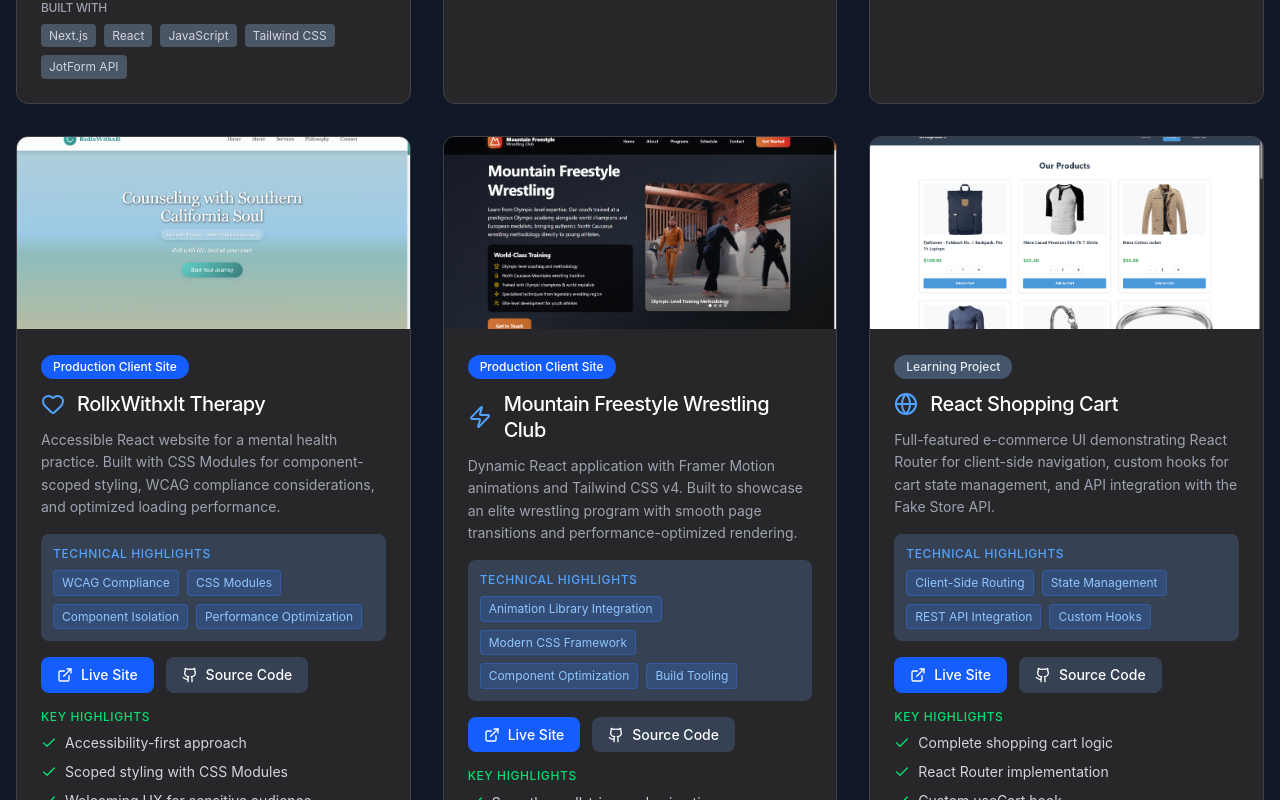
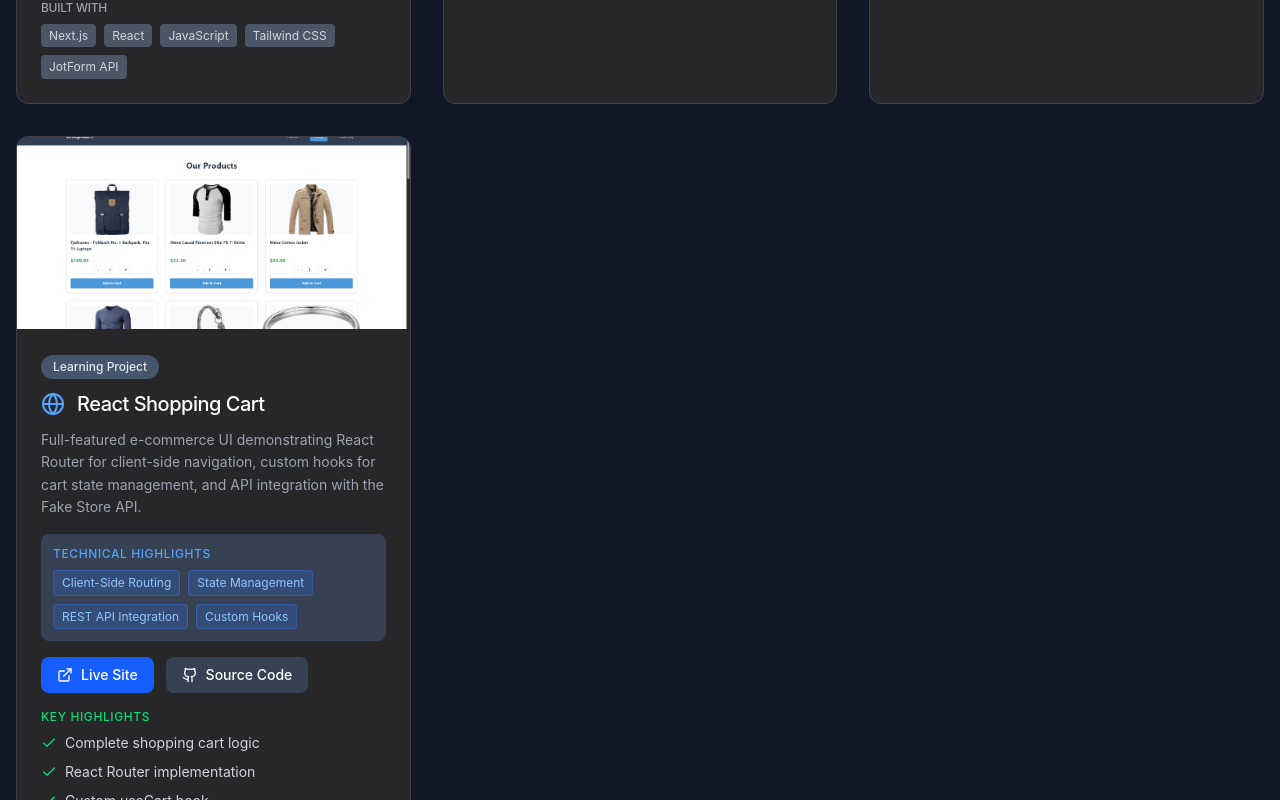
Before and after one commit to Moocifur/portfolio, a React (Vite) app: page / in a window 1280 px wide. Shown: the part 2060-2860 px from the top of the page. Built offline with nearby package versions, Linux system fonts and the light colour scheme.

Commit message:
updating projects

```diff
--- a/src/components/Projects.jsx
+++ b/src/components/Projects.jsx
@@ -1,5 +1,5 @@
 import React, { useState } from 'react';
-import { ExternalLink, Github, Monitor, Globe, Code, Database, Zap, Heart, Check } from 'lucide-react';
+import { ExternalLink, Github, Monitor, Globe, Code, Database, Check } from 'lucide-react';
 
 const Projects = () => {
     const [imageLoaded, setImageLoaded] = useState({});
@@ -53,34 +53,6 @@ const Projects = () => {
         },
         {
             id: 4,
-            title: "RollxWithxIt Therapy",
-            description: "Accessible React website for a mental health practice. Built with CSS Modules for component-scoped styling, WCAG compliance considerations, and optimized loading performance.",
-            image: "/rollwithit.png",
-            category: "client",
-            clientType: "Production Client Site",
-            technologies: ["React", "Vite", "CSS Modules", "Accessibility APIs"],
-            technicalFeatures: ["WCAG Compliance", "CSS Modules", "Component Isolation", "Performance Optimization"],
-            highlights: ["Accessibility-first approach", "Scoped styling with CSS Modules", "Welcoming UX for sensitive audience", "Lighthouse performance tuning"],
-            liveUrl: "https://roll-with-xit.netlify.app/",
-            githubUrl: "https://github.com/Moocifur/rollxwithxit",
-            icon: <Heart className="w-6 h-6" />,
-        },
-        {
-            id: 5,
-            title: "Mountain Freestyle Wrestling Club",
-            description: "Dynamic React application with Framer Motion animations and Tailwind CSS v4. Built to showcase an elite wrestling program with smooth page transitions and performance-optimized rendering.",
-            image: "/wrestling.png",
-            category: "client",
-            clientType: "Production Client Site",
-            technologies: ["React", "Framer Motion", "Tailwind CSS v4", "Vite"],
-            technicalFeatures: ["Animation Library Integration", "Modern CSS Framework", "Component Optimization", "Build Tooling"],
-            highlights: ["Smooth scroll-triggered animations", "Tailwind CSS v4 adoption", "Performance-conscious animation patterns", "Professional sports branding"],
-            liveUrl: "https://freestylewrestling.netlify.app/",
-            githubUrl: "https://github.com/Moocifur/freestyle-wrestling",
-            icon: <Zap className="w-6 h-6" />,
-        },
-        {
-            id: 6,
             title: "React Shopping Cart",
             description: "Full-featured e-commerce UI demonstrating React Router for client-side navigation, custom hooks for cart state management, and API integration with the Fake Store API.",
             image: "/shopping.png",
```
